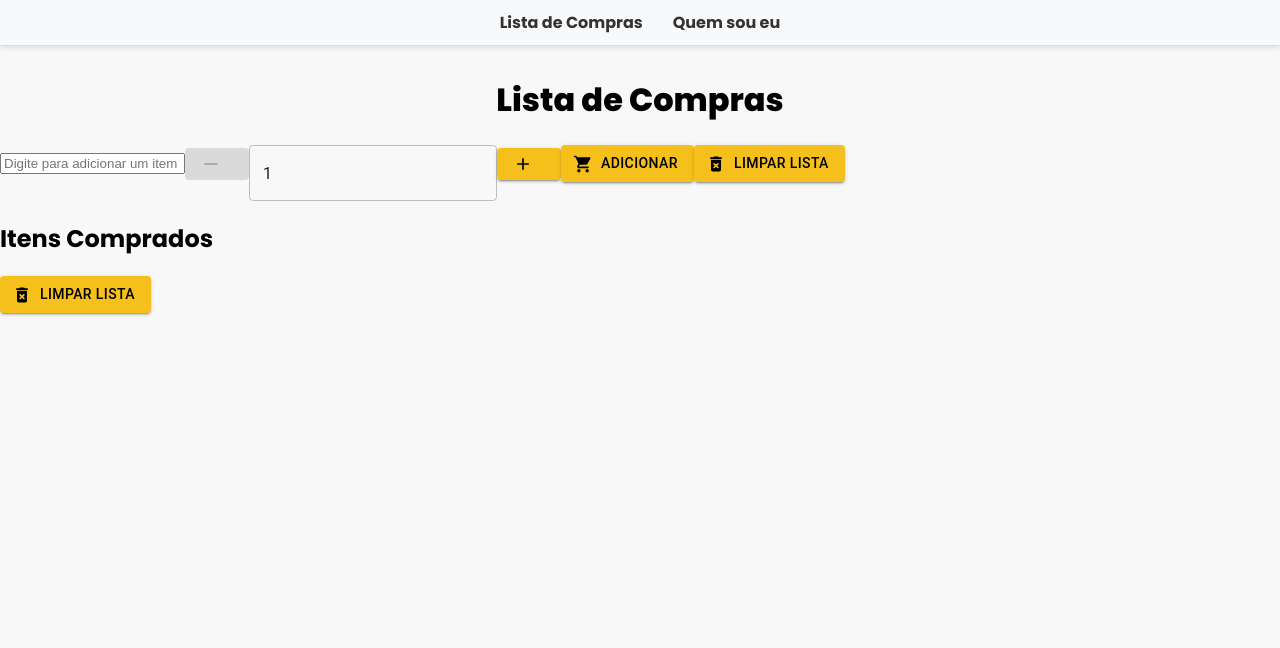
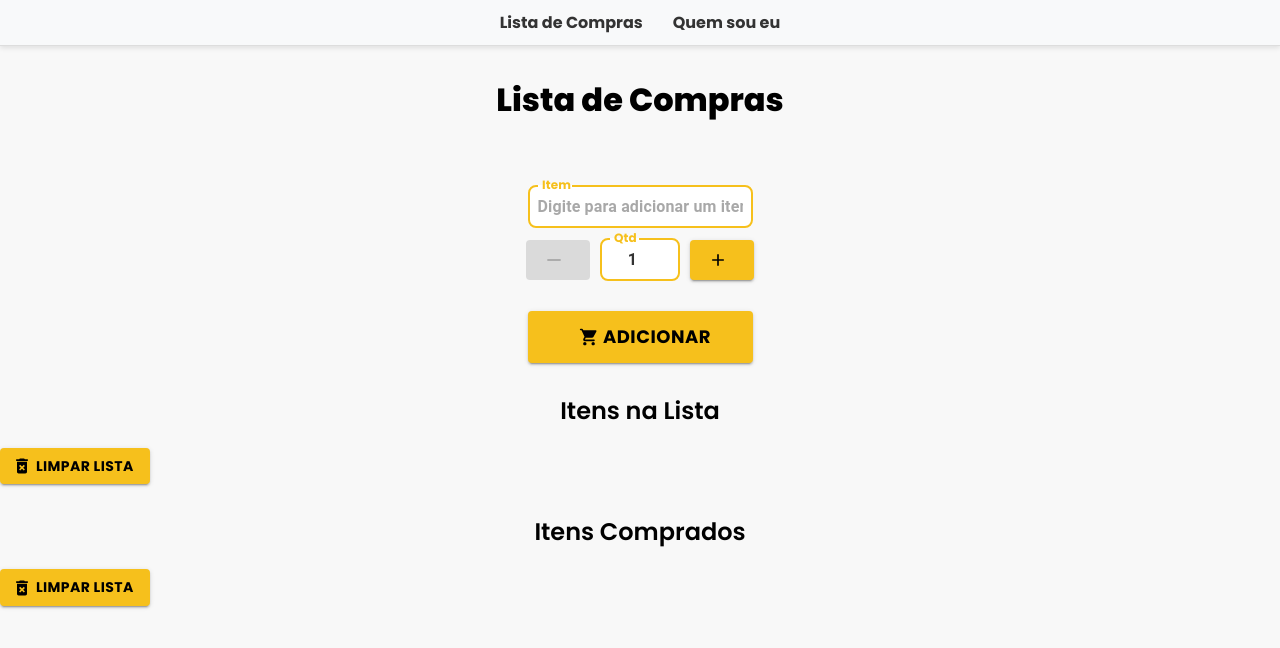
Before and after one commit to vh-mendes/shoppingList, a React (Vite) app: page / in a window 1280 px wide. Shown: the top 648 px of the page. Built offline with nearby package versions, Linux system fonts and the light colour scheme.

Commit message:
Estilizando a tela

```diff
--- /dev/null
+++ b/src/components/AddToListButton.tsx
@@ -0,0 +1,34 @@
+import { Button } from "@mui/material";
+import ShoppingCartRounded from "@mui/icons-material/ShoppingCartRounded";
+
+interface AddToListProps {
+  text: string;
+  onClear: () => void; // Recebe a função que será chamada ao clicar
+}
+
+export function AddToListButton({ text, onClear }: AddToListProps) {
+  return (
+    <Button
+    variant="contained"
+    sx={{
+        width: "225px",
+        backgroundColor: "#f6c01c",
+        color: "#000000",
+        fontWeight: "bold",
+        fontSize: "18px ",
+        textTransform: "uppercase",
+        padding: "10px",
+        fontFamily: "'Poppins', sans-serif",
+        "& .MuiButton-startIcon": {
+          display: "flex",
+          marginRight: "4px",
+          marginLeft: "10px",
+        },
+      }}
+    startIcon={<ShoppingCartRounded />}
+    onClick={onClear}
+  >
+    {text}
+  </Button>
+  );
+}
--- a/src/components/ClearListButton.tsx
+++ b/src/components/ClearListButton.tsx
@@ -3,7 +3,7 @@ import DeleteForeverIcon from "@mui/icons-material/DeleteForever";
 
 interface ClearListProps {
   text: string;
-  onClear: () => void; // Recebe a função que será chamada ao clicar
+  onClear: () => void;
 }
 
 export function ClearListButton({ text, onClear }: ClearListProps) {
@@ -12,11 +12,19 @@ export function ClearListButton({ text, onClear }: ClearListProps) {
       variant="contained"
       sx={{
         backgroundColor: "#f6c01c",
-        "&:hover": { backgroundColor: "#ffb600" },
         color: "#000000",
+        fontWeight: "bold",
+        fontSize: "14px ",
+        textTransform: "uppercase",
+        fontFamily: "'Poppins', sans-serif",
+        display: "flex",
+        "& .MuiButton-startIcon": {
+          display: "flex",
+          marginRight: "4px",
+        },
       }}
       startIcon={<DeleteForeverIcon />}
-      onClick={onClear} // Chama a função passada como prop
+      onClick={onClear}
     >
       {text}
     </Button>
--- a/src/components/DecrementButton.tsx
+++ b/src/components/DecrementButton.tsx
@@ -12,8 +12,15 @@ export function DecrementButton({ onClear, disabled }: DecrementButtonProps) {
       variant="contained"
       sx={{
         backgroundColor: "#f6c01c",
-        "&:hover": { backgroundColor: "#ffb600" },
         color: "#000000",
+        textAlign: "center",
+        alignItems: "center",
+        padding: "10px",
+        "& .MuiButton-startIcon": {
+          display: "flex",
+          marginRight: "4px",
+          fontWeight: "bold"
+        },
       }}
       startIcon={<HorizontalRuleIcon />}
       onClick={onClear} // Chama a função passada como prop
--- a/src/components/IncrementButton.tsx
+++ b/src/components/IncrementButton.tsx
@@ -11,8 +11,15 @@ export function IncrementButton({ onClear }: IncrementButtonProps) {
       variant="contained"
       sx={{
         backgroundColor: "#f6c01c",
-        "&:hover": { backgroundColor: "#ffb600" },
         color: "#000000",
+        textAlign: "center",
+        alignItems: "center",
+        padding: "10px",
+        "& .MuiButton-startIcon": {
+          display: "flex",
+          marginRight: "4px",
+          fontWeight: "bold"
+        },
       }}
       startIcon={<AddIcon />}
       onClick={onClear} // Chama a função passada como prop
--- /dev/null
+++ b/src/components/InputItem.tsx
@@ -0,0 +1,54 @@
+import { TextField } from "@mui/material";
+
+interface InputItemProps {
+  value: string;
+  onChange: (value: string) => void;
+}
+
+export function InputItem({ value, onChange}: InputItemProps) {
+  return (
+    <TextField
+      type="text"
+      value={value}
+      onChange={(e) => onChange(e.target.value)}
+      label="Item"
+      placeholder="Digite para adicionar um item"
+      InputLabelProps={{
+        shrink: true,
+      }}
+      sx={{
+        width: "225px",
+        fontFamily: "'Poppins', sans-serif",
+        fontSize: "1rem",
+        "& .MuiOutlinedInput-root": {
+          backgroundColor: "#fff",
+          borderRadius: "8px",
+          "& fieldset": {
+            borderColor: "#f6c01c",
+            borderWidth: "2px"
+          },
+          "&:hover fieldset": {
+            borderColor: "#f6c01c",
+          },
+          "&.Mui-focused fieldset": {
+            borderColor: "#f6c01c",
+          },
+        },
+        "& .MuiInputBase-input": {
+          textAlign: "center",
+          fontWeight: "bold",
+          color: "#333",
+          padding: "10px 10px",
+        },
+        "& .MuiInputLabel-root": {
+          color: "#f6c01c",
+          fontWeight: "bold",
+          fontFamily: "Poppins"
+        },
+        "& .MuiInputLabel-root.Mui-focused": {
+          color: "#f6c01c", // Garante que o label mantenha a cor fixa quando focado
+        },
+      }}
+    />
+  );
+}
--- /dev/null
+++ b/src/components/InputQuantity.tsx
@@ -0,0 +1,48 @@
+import { TextField } from "@mui/material";
+
+interface InputQuantityProps {
+  value: number;
+  onChange: (value: number) => void;
+}
+
+export function InputQuantity({ value,onChange}: InputQuantityProps) {
+  return (
+    <TextField
+      type="number"
+      value={value === 0 ? "" : value} // Se for 0, fica vazio
+      onChange={(e) => onChange(Number(e.target.value))}
+      label="Qtd"
+      sx={{
+        width: "80px",
+        fontFamily: "'Poppins', sans-serif",
+        fontSize: "1rem",
+        "& .MuiOutlinedInput-root": {
+          backgroundColor: "#fff",
+          borderRadius: "8px",
+          "& fieldset": {
+            borderColor: "#f6c01c",
+            borderWidth: "2px"
+          },
+          "&:hover fieldset": {
+            borderColor: "#f6c01c",
+          },
+          "&.Mui-focused fieldset": {
+            borderColor: "#f6c01c",
+          },
+        },
+        "& .MuiInputBase-input": {
+          textAlign: "center",
+          fontWeight: "bold",
+          color: "#333",
+          padding: "10px 10px",
+        },
+        "& .MuiInputLabel-root": {
+          color: "#f6c01c",
+          fontWeight: "bold",
+          fontFamily: "Poppins"
+        },
+
+      }}
+    />
+  );
+}
--- a/src/components/ShoppingList.tsx
+++ b/src/components/ShoppingList.tsx
@@ -1,9 +1,12 @@
 import { useState, useEffect } from "react";
-import { Button, Alert, TextField } from "@mui/material";
-import ShoppingCartRounded from "@mui/icons-material/ShoppingCartRounded";
+import { Alert } from "@mui/material";
+import { AddToListButton } from "./AddToListButton";
 import { ClearListButton } from "./ClearListButton";
 import { DecrementButton } from "./DecrementButton";
 import { IncrementButton } from "./IncrementButton";
+import { InputQuantity } from "./InputQuantity";
+import { InputItem } from "./InputItem";
+import { SubTitle } from "./SubTitle";
 import "../styles/listStyles.css";
 
 export function ShoppingList() {
@@ -108,35 +111,27 @@ export function ShoppingList() {
 
   return (
     <div>
-      {error && <Alert severity="error">{error}</Alert>}
-      {/*Se houver erro, exibe a mensagem de erro*/}
-      {sucess && <Alert severity="success">{sucess}</Alert>}
-      {/*Se houver erro, exibe a mensagem de erro*/}
-      <input
-        type="text"
-        value={newItem}
-        onChange={(e) => setNewItem(e.target.value)}
-        placeholder="Digite para adicionar um item"
-      />
-      <DecrementButton onClear={buttonDecrement} disabled={newQuantity === 1} />
-      <TextField
-        type="number"
-        value={newQuantity === 0 ? "" : newQuantity} // Se for 0, fica vazio
-        onChange={(e) => setNewQuantity(Number(e.target.value))}
-      />
-      <IncrementButton onClear={buttonIncrement} />
-      <Button
-        variant="contained"
-        sx={{
-          backgroundColor: "#f6c01c",
-          "&:hover": { backgroundColor: "#ffb600" },
-          color: "#000000",
-        }}
-        startIcon={<ShoppingCartRounded />}
-        onClick={AddItem}
-      >
-        Adicionar
-      </Button>
+      <div className="alerts">
+        {error && <Alert severity="error">{error}</Alert>}
+        {/*Se houver erro, exibe a mensagem de erro*/}
+        {sucess && <Alert severity="success">{sucess}</Alert>}
+        {/*Se houver sucesso, exibe a mensagem de sucesso*/}
+      </div>
+      <div className="inputItem">
+        <InputItem value={newItem} onChange={setNewItem} />
+      </div>
+      <div className="inputQuantity">
+        <DecrementButton
+          onClear={buttonDecrement}
+          disabled={newQuantity === 1}
+        />
+        <InputQuantity value={newQuantity} onChange={setNewQuantity} />
+        <IncrementButton onClear={buttonIncrement} />
+      </div>
+      <div className="addButonList">
+      <AddToListButton text="Adicionar" onClear={AddItem} />
+      </div>
+      <SubTitle text="Itens na Lista" />
       <ClearListButton text="Limpar Lista" onClear={RemoveList} />
       <ul>
         {itemsNaoComprados.map((item, id) => (
@@ -151,7 +146,7 @@ export function ShoppingList() {
         ))}
       </ul>
 
-      <h2>Itens Comprados</h2>
+      <SubTitle text="Itens Comprados" />
       <ClearListButton text="Limpar Lista" onClear={RemoveListComprado} />
       <ul>
         {itemsComprados.map((item, id) => (
--- /dev/null
+++ b/src/components/SubTitle.tsx
@@ -0,0 +1,12 @@
+import '../styles/subTitleStyles.css';
+
+
+interface SubTitleProps {
+    text: string;
+}
+
+export function SubTitle ({text}: SubTitleProps) {
+    return (
+        <h2 className="subTitle">{text}</h2>
+    )
+    }
--- a/src/styles/listStyles.css
+++ b/src/styles/listStyles.css
@@ -1,3 +1,30 @@
 .itensComprados {
   text-decoration: line-through;
 }
+
+.alerts {
+  margin-bottom: 20px;
+  max-width: 100%;
+  display: flex;
+  justify-content: center;
+}
+
+.inputItem {
+  align-items: center;
+  text-align: center;
+  margin-bottom: 10px;
+  margin-top: 40px;
+}
+
+.inputQuantity {
+  display: flex;
+  gap: 10px;
+  align-items: center;
+  justify-content: center;
+}
+
+.addButonList {
+  margin-top: 30px;
+  align-items: center;
+  text-align: center;
+}
--- /dev/null
+++ b/src/styles/subTitleStyles.css
@@ -0,0 +1,9 @@
+@import url("https://fonts.googleapis.com/css2?family=Montserrat:ital,wght@0,100..900;1,100..900&family=Poppins:ital,wght@0,100;0,200;0,300;0,400;0,500;0,600;0,700;0,800;0,900;1,100;1,200;1,300;1,400;1,500;1,600;1,700;1,800;1,900&display=swap");
+
+.subTitle {
+  font-family: "Poppins", serif;
+  font-weight: 600;
+  font-style: normal;
+  text-align: center;
+  margin-top: 30px;
+}
```
